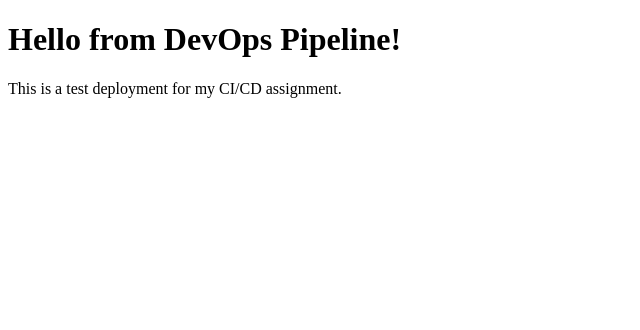
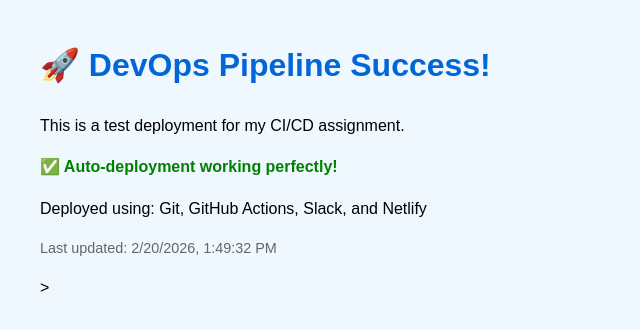
Before and after one commit to Harishramesh21/devops-webapp, a plain HTML site: page index.html in a window 1280 px wide. Shown: the whole page, without its empty margins (0-640 px from the left). Drawn offline with Linux system fonts and the light colour scheme.

Commit message:
Update website to test complete CI/CD pipeline

```diff
--- a/index.html
+++ b/index.html
@@ -2,10 +2,29 @@
 <html lang="en">
 <head>
     <meta charset="UTF-8">
-    <title>DevOps Web App</title>
+    <meta name="viewport" content="width=device-width, initial-scale=1.0">
+    <title>DevOps Web App - Updated!</title>
+    <style>
+        body {
+            font-family: Arial, sans-serif;
+            margin: 40px;
+            line-height: 1.6;
+            background-color: #f0f8ff;
+        }
+        h1 { color: #0366d6; }
+        .success { color: green; font-weight: bold; }
+        .timestamp { color: #666; font-size: 0.9em; }
+    </style>
 </head>
 <body>
-    <h1>Hello from DevOps Pipeline!</h1>
+    <h1>🚀 DevOps Pipeline Success!</h1>
     <p>This is a test deployment for my CI/CD assignment.</p>
+    <p class="success">✅ Auto-deployment working perfectly!</p>
+    <p>Deployed using: Git, GitHub Actions, Slack, and Netlify</p>
+    <p class="timestamp">Last updated: <span id="date"></span></p>
+
+    <script>
+        document.getElementById('date').textContent = new Date().toLocaleString();
+    </script>
 </body>
-</html>
+</html>>
```
